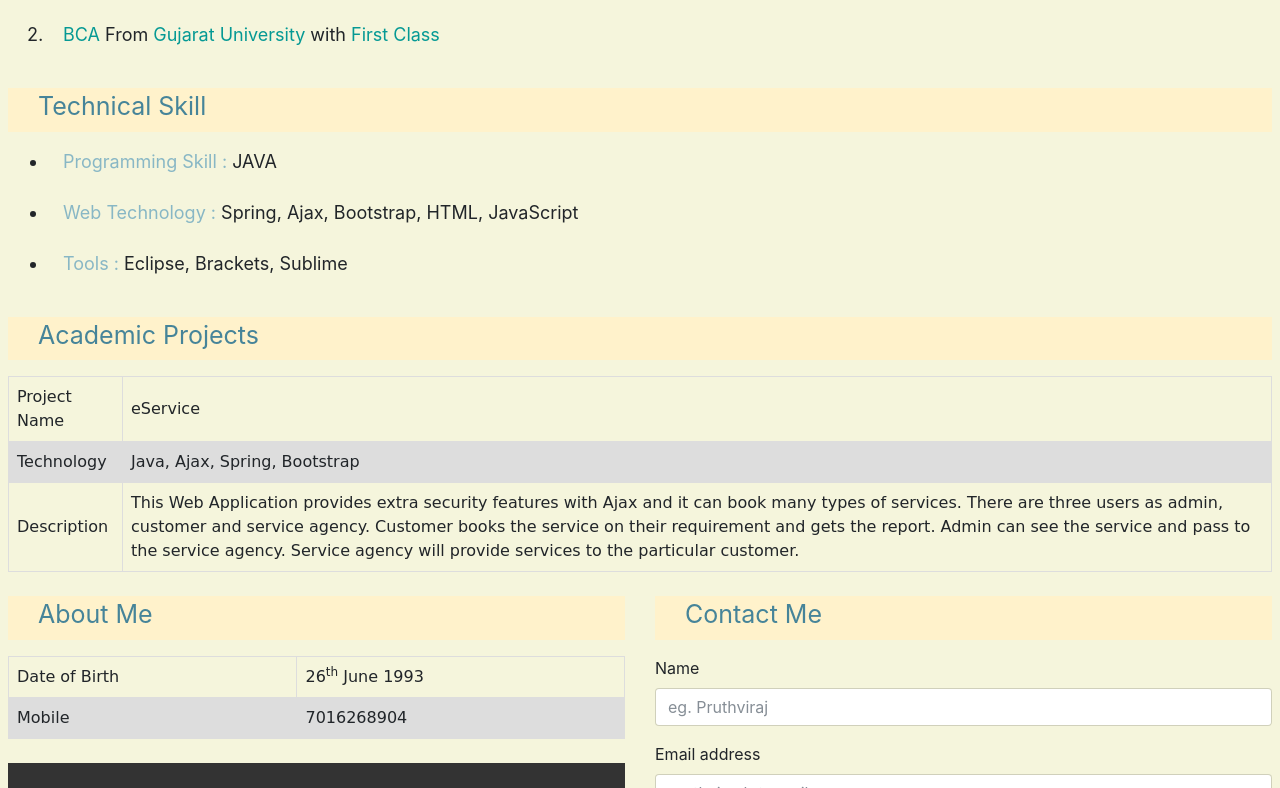
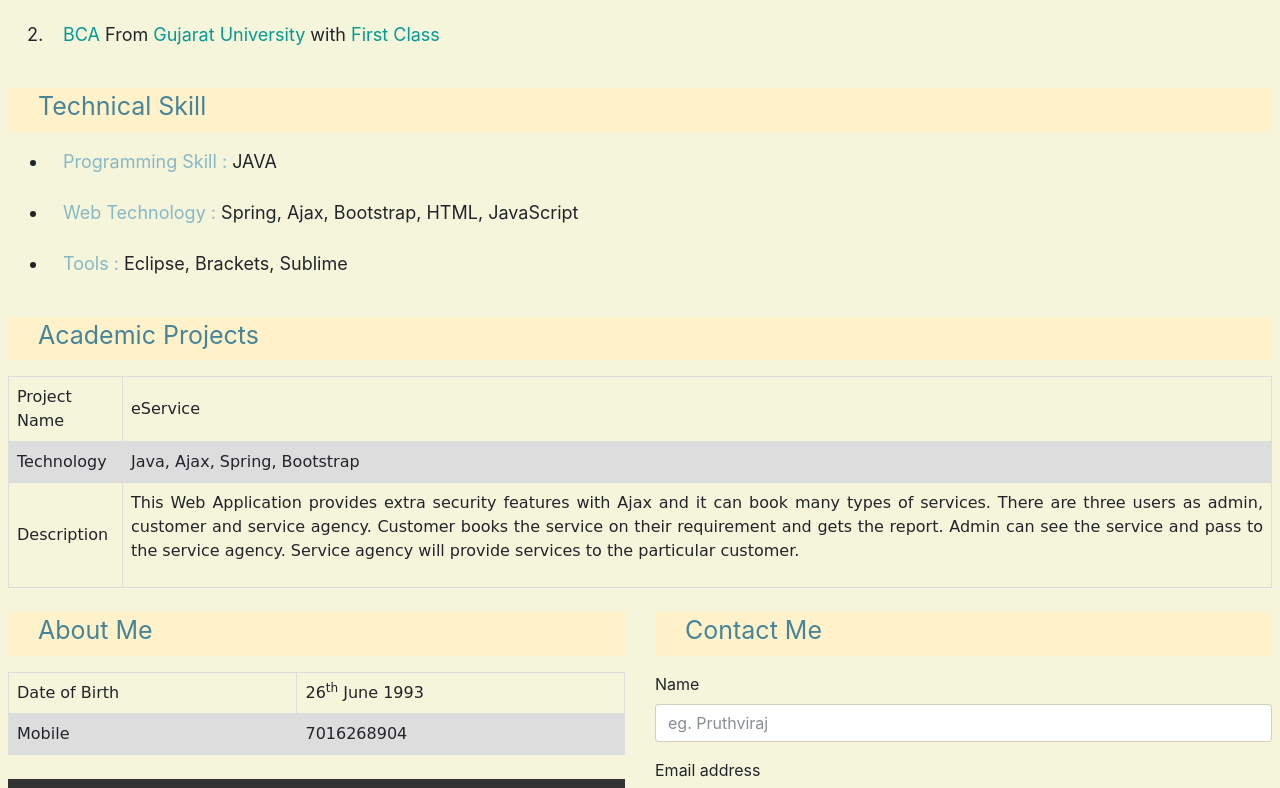
Before and after one commit to prumakwan/pruthviraj, a plain HTML site: page index.html in a window 1280 px wide. Shown: the part 416-1204 px from the top of the page. Drawn offline with Linux system fonts and the light colour scheme; grey boxes are pictures that could not be loaded.

Commit message:
updated index.html

```diff
--- a/index.html
+++ b/index.html
@@ -50,7 +50,7 @@
         </tr>
         <tr>
             <td>Description</td>
-            <td>This Web Application provides extra security features    with Ajax and it can book many types of services. There are three users as admin, customer and service agency. Customer books the service on their requirement and gets the report. Admin can see the service and pass to the service agency. Service agency will provide services to the particular customer.</td>
+            <td><p align="justify">This Web Application provides extra security features with Ajax and it can book many types of services. There are three users as admin, customer and service agency. Customer books the service on their requirement and gets the report. Admin can see the service and pass to the service agency. Service agency will provide services to the particular customer.</p></td>
         </tr>
 </table>
     <br>
```
